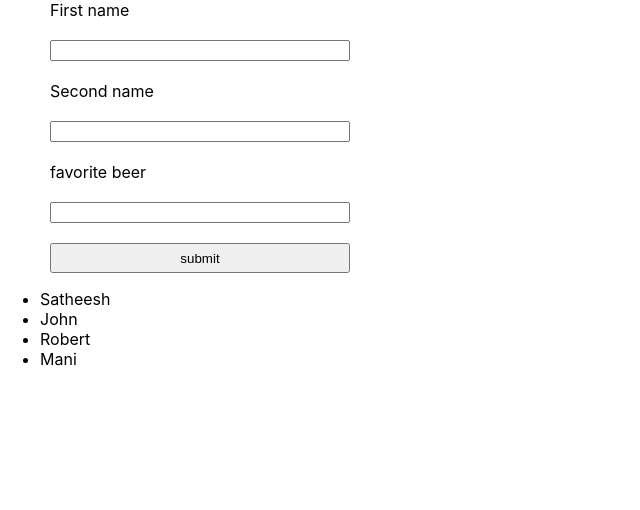
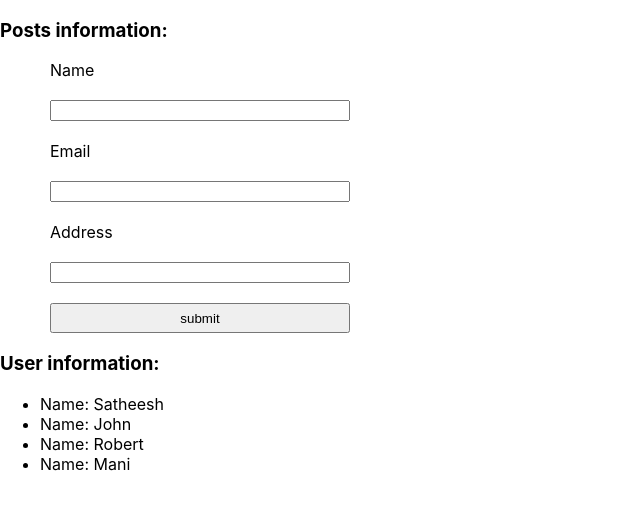
Before and after one commit to Kristaps006/beerApp, a Next.js app: page / in a window 1280 px wide. Shown: the top 510 px of the page, without its empty margins (0-640 px from the left). Built offline with nearby package versions, Linux system fonts and the light colour scheme; data requests are answered from the project's data file.

Commit message:
Implementation of useMutation

```diff
--- a/pages/components/FetchData.tsx
+++ b/pages/components/FetchData.tsx
@@ -3,13 +3,13 @@ import { useQuery } from "react-query";
 
 
 export const FetchData = () => {
-
     const fetchingData = fetch('http://localhost:3000/posts').then((res) =>
     res.json())
 
-    // Hvad står 'posts' for? It's the name/key of the query
+     // Hvad står 'posts' for? It's the name/key of the query
     const { isSuccess, isLoading, error, data } = useQuery('posts', () => fetchingData
     );
+
 
     //When we waiting/fetching for data
     if (isLoading) return 'Loading...';
@@ -23,8 +23,8 @@ export const FetchData = () => {
     return (
       <>
       <ul>
-          {data.map(({ name, id }) => (
-          <li key={id}>{name}</li>
+          {data.map(({ id, name }) => (
+            <li key={id}>Name: {name}</li>
           ))}
         </ul>
       </>
--- a/pages/components/UserForm.tsx
+++ b/pages/components/UserForm.tsx
@@ -4,16 +4,29 @@ import { useForm } from "react-hook-form";
 import { Button } from "../features/form/button";
 import { Form } from "../features/form/form";
 import { Input } from "../features/form/input";
+import { useMutation } from "react-query";
+import ky from "ky";
 
 export const UserForm = () => {
   const methods = useForm();
-  const onSubmit = (data) => console.log(data);
+
+  //Adding post to db
+  const addUser = useMutation((newData) =>
+    ky.post("http://localhost:3000/posts", {
+      json: newData,
+    })
+      .json()
+  );
+
+const onSubmit = (data) => {
+  addUser.mutate(data)
+};
 
   return (
     <Form methods={methods} submit={onSubmit} className={styles.form}>
-      <Input type={"text"} name={"firstName"} children={"First name"} />
-      <Input type={"text"} name="secondName" children={"Second name"} />
-      <Input type={"text"} name="beerName" children={"favorite  beer"} />
+      <Input type={"text"} name="name" children={"Name"} />
+      <Input type={"text"} name="email" children={"Email"} />
+      <Input type={"text"} name="address" children={"Address"} />
       <Button type={"submit"} className={styles.button} children="submit" />
     </Form>
   );
--- a/pages/index.js
+++ b/pages/index.js
@@ -5,7 +5,9 @@ import { FetchData } from "./components/FetchData";
 export default function Home() {
   return (
     <>
+      <h3>Posts information:</h3>
       <UserForm />
+      <h3>User information:</h3>
       <FetchData />
     </>
   );
```
